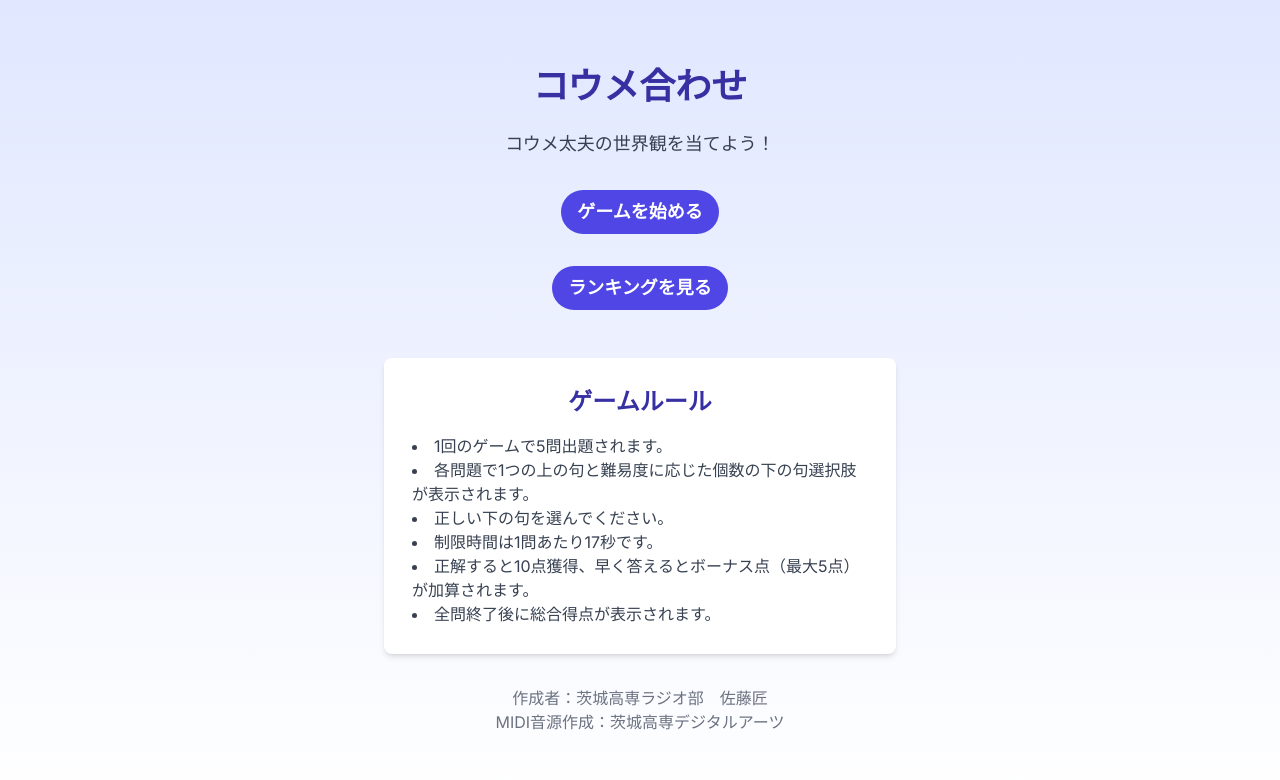
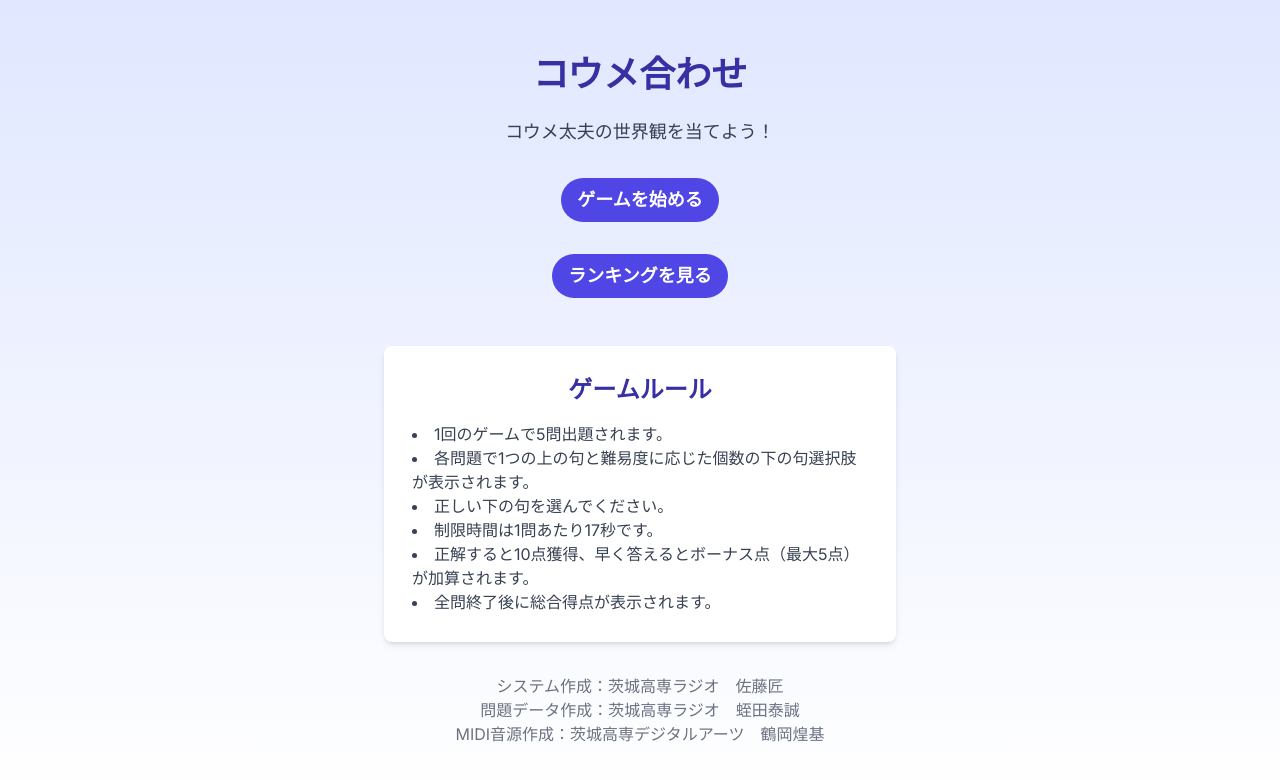
Before and after one commit to 12r9p/koume_awase, a Next.js app: page / in a window 1280 px wide. Shown: the top 780 px of the page. Built offline with nearby package versions, Linux system fonts and the light colour scheme.

Commit message:
名前更新

```diff
--- a/src/app/page.tsx
+++ b/src/app/page.tsx
@@ -44,8 +44,9 @@ const Home: React.FC = () => {
       </main>
 
       <footer className="mt-8 text-center text-gray-500">
-        <p>作成者：茨城高専ラジオ部　佐藤匠</p>
-        <p>MIDI音源作成：茨城高専デジタルアーツ　</p>
+        <p>システム作成：茨城高専ラジオ　佐藤匠</p>
+        <p>問題データ作成：茨城高専ラジオ　蛭田泰誠</p>
+        <p>MIDI音源作成：茨城高専デジタルアーツ　鶴岡煌基</p>
       </footer>
     </div>
   );
```
